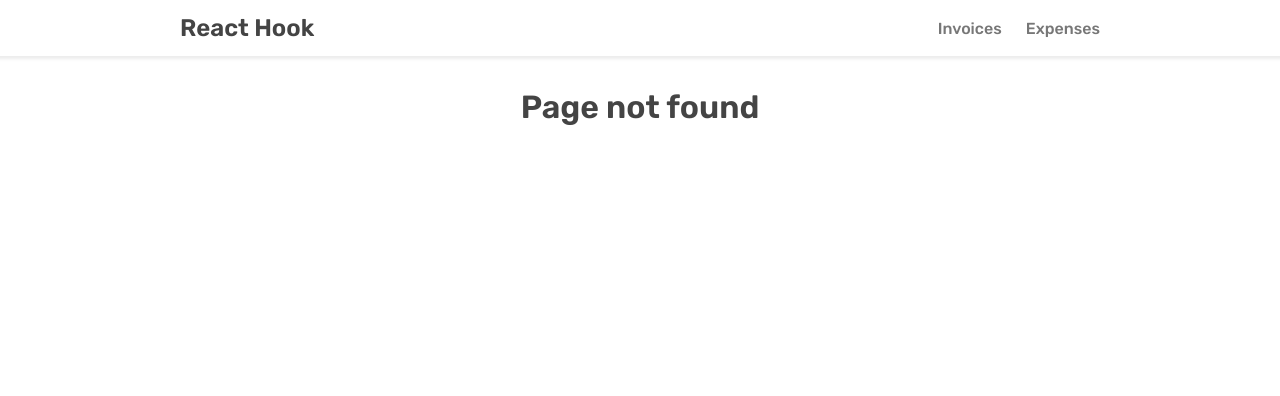
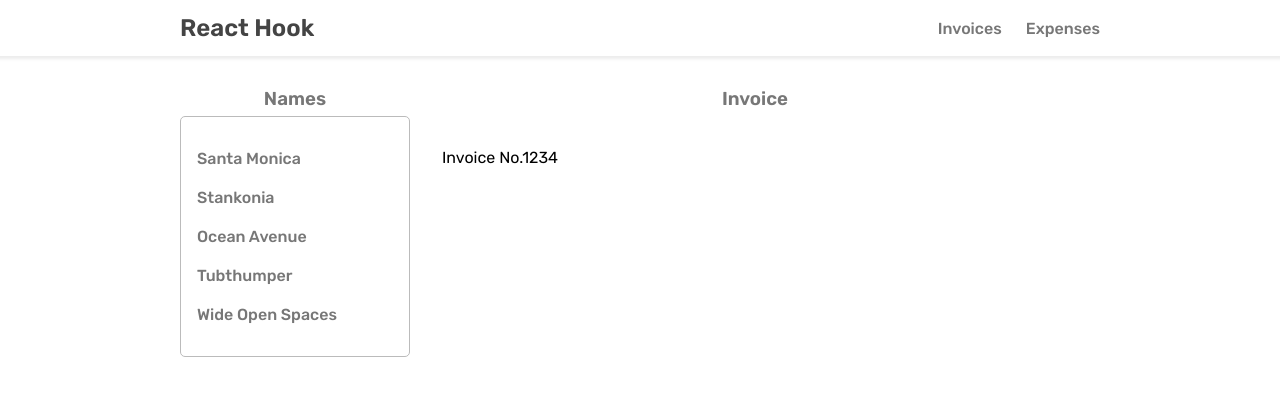
Before and after one commit to NJVS/tutorial-react-router-v6, a React (Create React App) app: page /invoices/1995 in a window 1280 px wide. Before the commit this address had no page. Shown: the top 396 px of the page. Built offline with nearby package versions, Linux system fonts and the light colour scheme.

Commit message:
nested routes

```diff
--- a/src/App.jsx
+++ b/src/App.jsx
@@ -2,6 +2,7 @@ import Navbar from './components/Navbar';
 import { Routes, Route } from 'react-router-dom';
 import Invoices from './components/Invoices';
 import Expenses from './components/Expenses';
+import Bills from './components/Bills';
 
 function App() {
   return (
@@ -14,7 +15,9 @@ function App() {
             <p>Lorem ipsum dolor sit amet consectetur adipisicing elit. Commodi voluptatum sed maiores vel architecto omnis suscipit, est eum non ad mollitia obcaecati accusamus quod aperiam voluptatem cumque, molestiae neque libero inventore impedit odio. Excepturi, esse nulla! Reprehenderit, deserunt accusamus assumenda laudantium, saepe aspernatur reiciendis minima molestiae earum necessitatibus quas aliquid!</p>
           </main>
         } />
-        <Route path='/invoices' element={<Invoices />} />
+        <Route path='/invoices' element={<Invoices />}>
+          <Route path=':invoiceID' element={<Bills />} />
+        </Route>
         <Route path='/expenses' element={<Expenses />} />
         <Route path='*' element={
           <main className='container'>
--- /dev/null
+++ b/src/components/Bills.jsx
@@ -0,0 +1,9 @@
+import React from 'react'
+
+const Bills = () => {
+  return (
+    <div className='invoice-item'>Invoice No.1234</div>
+  )
+}
+
+export default Bills
--- a/src/components/Invoices.jsx
+++ b/src/components/Invoices.jsx
@@ -1,5 +1,5 @@
 import React from 'react';
-import { Link } from 'react-router-dom';
+import { Link, Outlet } from 'react-router-dom';
 
 const invoices = [
   {
@@ -52,7 +52,10 @@ const Invoices = () => {
           ))}
         </ul>
       </aside>
-      <section></section>
+      <section>
+        <h3>Invoice</h3>
+        <Outlet />
+      </section>
     </main>
   )
 }
--- a/src/index.scss
+++ b/src/index.scss
@@ -69,13 +69,13 @@ main.invoices {
   display: grid;
   grid-template-columns: 0.5fr 1.5fr;
 
+  h3 {
+    margin-bottom: 0.375rem;
+    color: #777777;
+    text-align: center;
+  }
+
   aside {
-    h3 {
-      margin-bottom: 0.375rem;
-      color: #777777;
-      text-align: center;
-    }
-
     ul {
       display: flex;
       flex-direction: column;
@@ -98,4 +98,10 @@ main.invoices {
       }
     }
   }
+
+  section {
+    .invoice-item {
+      padding: 2rem;
+    }
+  }
 }
```
